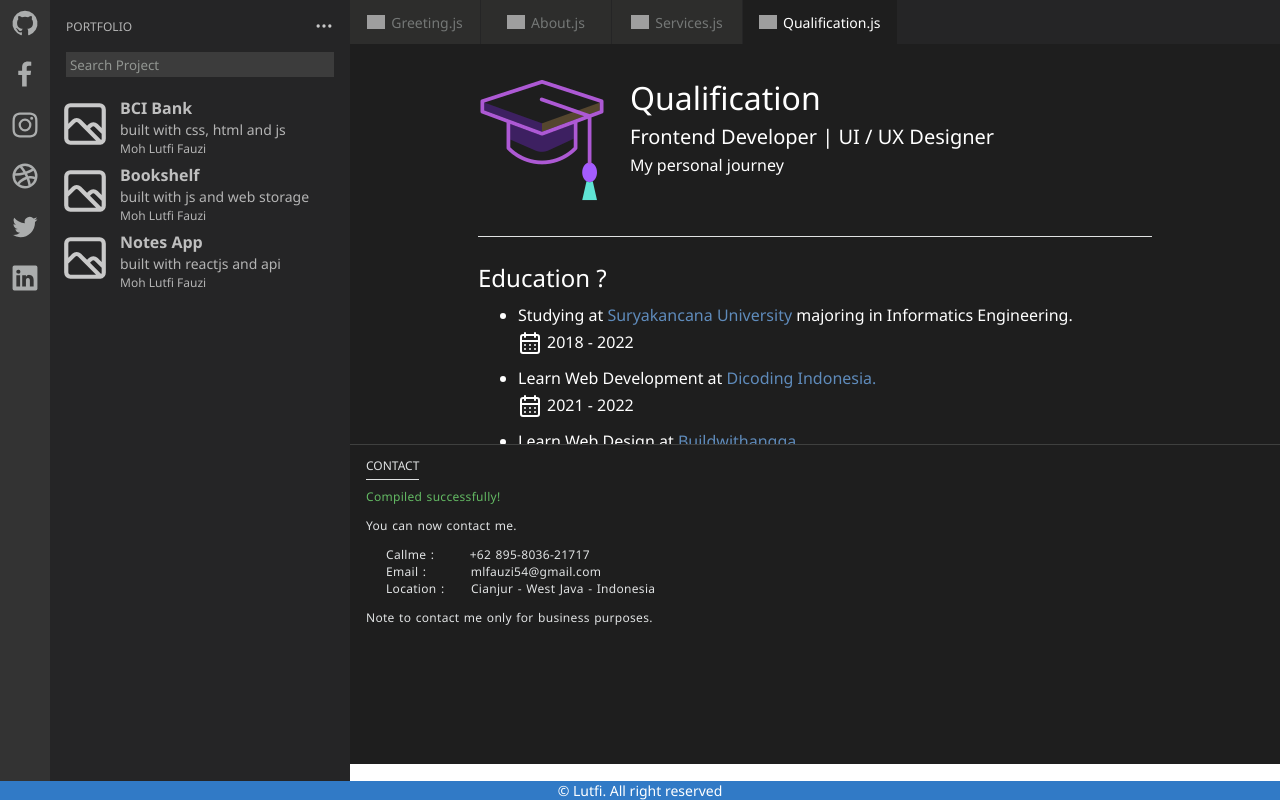
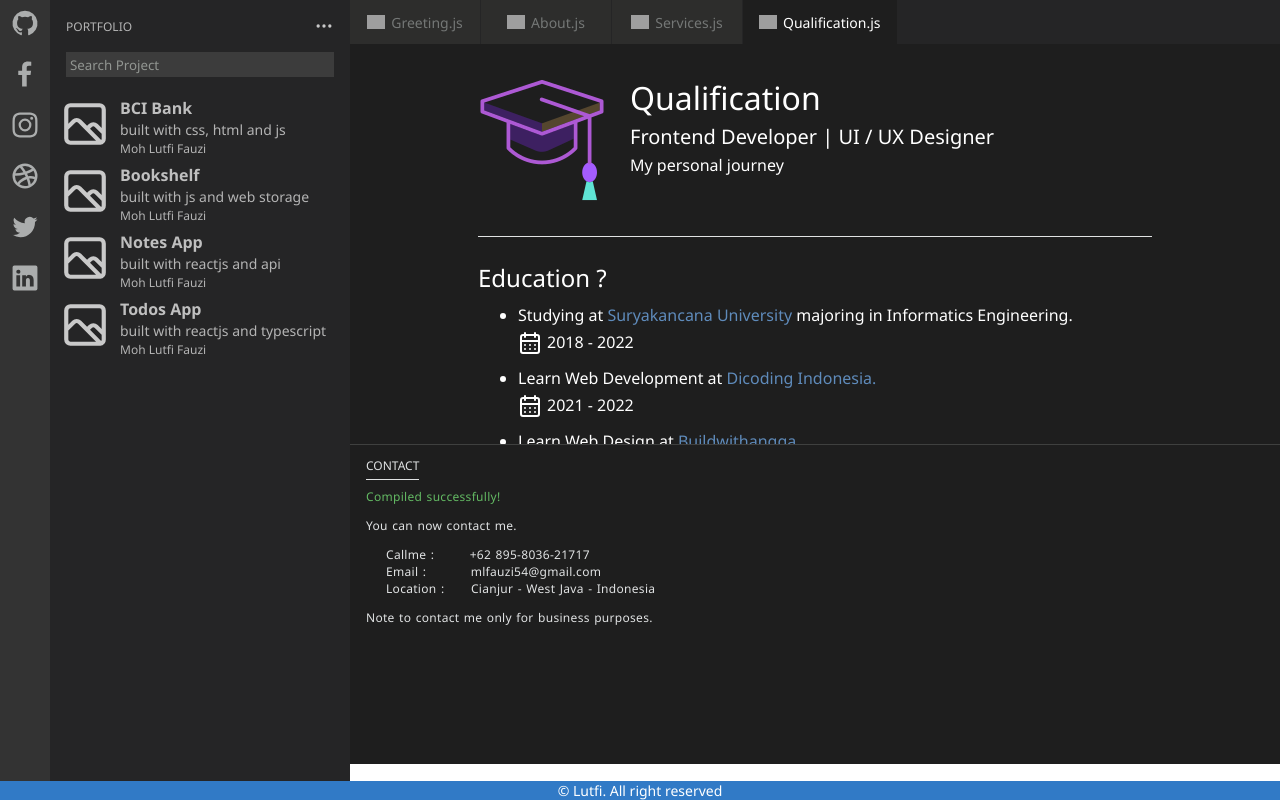
Before and after one commit to MohLutfiFauzi/MohLutfiFauzi.github.io, a React (Create React App) app: page /qualification in a window 1280 px wide. Built offline with nearby package versions, Linux system fonts and the light colour scheme; grey boxes are pictures that could not be loaded.

Commit message:
add project todo apps with typescript

```diff
--- a/src/dataPortfolio.js
+++ b/src/dataPortfolio.js
@@ -17,4 +17,10 @@ export const dataPortfolio = [
         link: "https://mohlutfifauzi.github.io/notes-app/",
         madeBy: "Moh Lutfi Fauzi"
     },
+    {
+        name: "Todos App",
+        desc: "built with reactjs and typescript",
+        link: "https://mohlutfifauzi.github.io/todos-with-typescript/",
+        madeBy: "Moh Lutfi Fauzi"
+    },
 ];
--- a/src/pages/Qualification.jsx
+++ b/src/pages/Qualification.jsx
@@ -192,7 +192,7 @@ const Qualification = () => {
                         </tr>
                         <tr>
                             <Td><Anchor href='https://drive.google.com/file/d/1zUd0c3TBySKxofZXGyqIAi777s5KNDtx/view' target='_blank'>Peserta Terbaik SIB (Studi Independen Bersertifikat).</Anchor></Td>
-                            <Td>Dicoding Indonesia.</Td>
+                            <Td>Kampus Merdeka.</Td>
                         </tr>
                         <tr>
                             <Td><Anchor href='https://drive.google.com/file/d/1oBXeTU-_u65m4ryooGDsmE32cMtvPQcV/view?usp=sharing' target='_blank'>MERN (MongoDB ExpressJS ReactJS NodeJS) Stack.</Anchor></Td>
```
